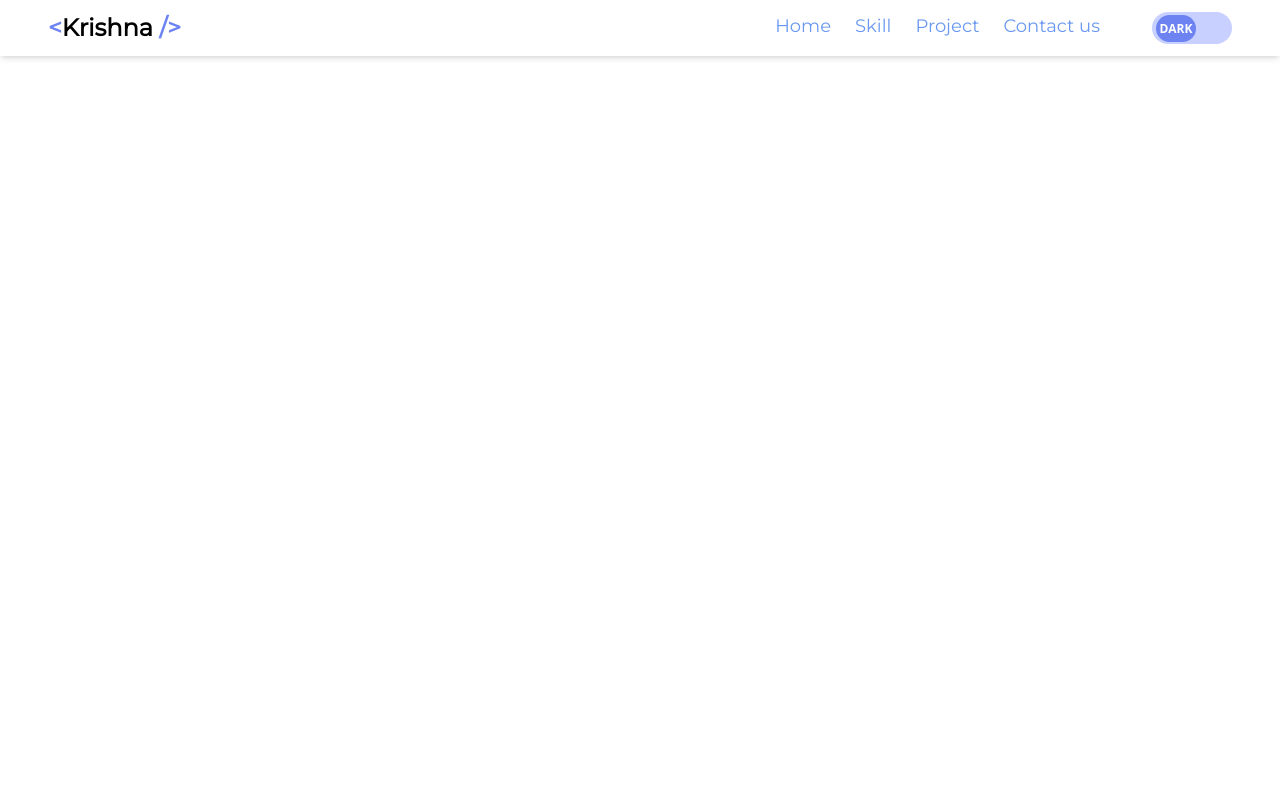
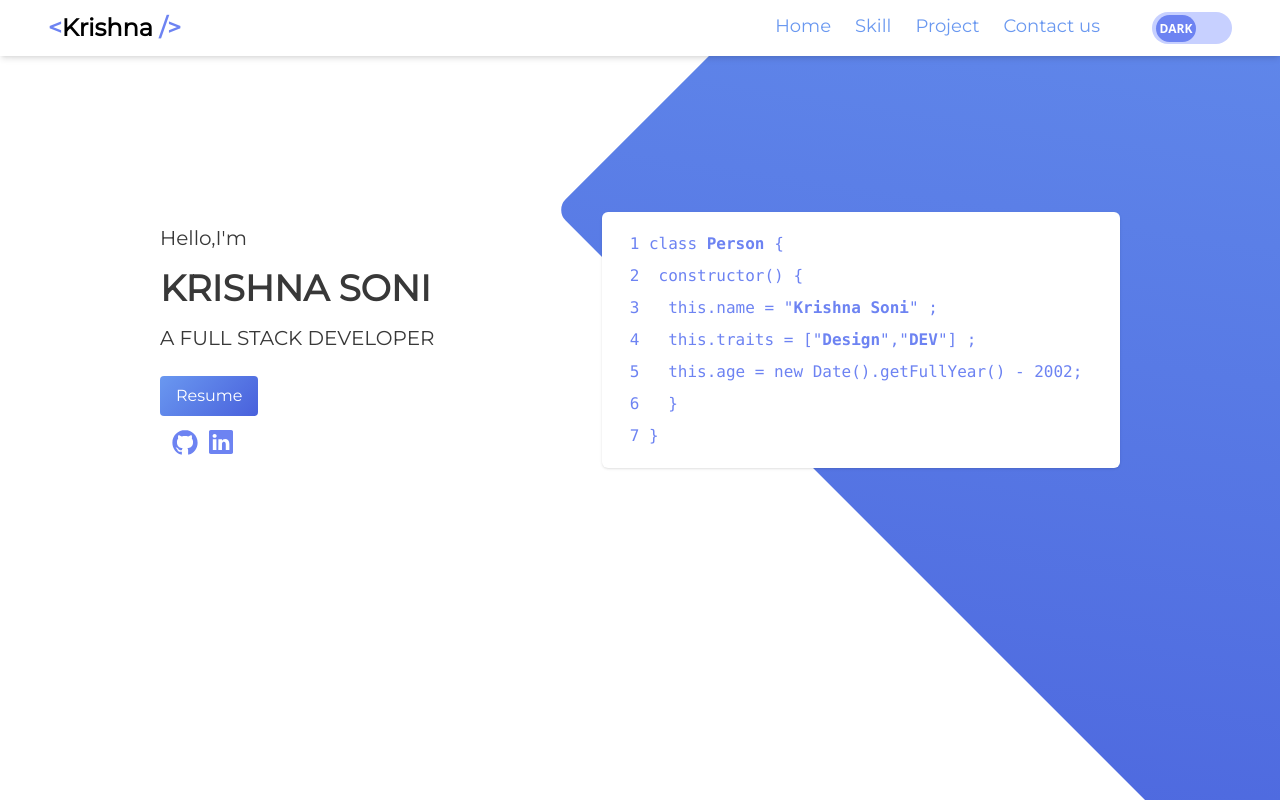
Before and after one commit to krishnaSONI011/portfolio2.0, a React (Create React App) app: page / in a window 1280 px wide. Shown: the top 800 px of the page. Built offline with nearby package versions, Linux system fonts and the light colour scheme.

Commit message:
home section complete

```diff
--- a/package.json
+++ b/package.json
@@ -8,7 +8,9 @@
     "@testing-library/user-event": "^13.5.0",
     "react": "^18.2.0",
     "react-dom": "^18.2.0",
+    "react-icons": "^4.11.0",
     "react-scripts": "5.0.1",
+    "react-type-animation": "^3.1.0",
     "web-vitals": "^2.1.4"
   },
   "scripts": {
--- a/src/App.css
+++ b/src/App.css
@@ -8,3 +8,18 @@
 .font-2{
   font-family: 'Nunito Sans', sans-serif;
 }
+body::-webkit-scrollbar {
+  width: 17px;
+}
+
+body::-webkit-scrollbar-track {
+  box-shadow: inset 0 0 6px rgba(0, 0, 0, 0.3);
+}
+
+body::-webkit-scrollbar-thumb {
+  background-color: #6D83F2;
+  outline: 1px solid #6A98F0;
+}
+.btn{
+  background:linear-gradient(134deg, #6A98F0 0%, #4961DC 99%)
+}
--- a/src/App.js
+++ b/src/App.js
@@ -2,12 +2,14 @@
 import './App.css';
 import Navbar from './Components/Navbar';
 import {DarkmodeProvider} from './Components/context/Darkmode.js'
+import Home from './Components/Home';
 function App() {
   return (
    <>
    <DarkmodeProvider>
 
    <Navbar/>
+   <Home/>
    </DarkmodeProvider>
    </>
   );
--- /dev/null
+++ b/src/Components/Bgshape.jsx
@@ -0,0 +1,36 @@
+import React from "react";
+
+export default function Bgshape() {
+  return (
+    <svg
+      xmlns="http://www.w3.org/2000/svg"
+      width="725"
+      height="990"
+      viewBox="0 0 725 990"
+      fill="none"
+    >
+      <rect
+        x="663.973"
+        y="-454"
+        width="1270.03"
+        height="939"
+        rx="15"
+        transform="rotate(45 663.973 -454)"
+        fill="url(#paint0_linear)"
+      />
+      <defs>
+        <linearGradient
+          id="paint0_linear"
+          x1="663.973"
+          y1="-454"
+          x2="1559.63"
+          y2="757.412"
+          gradientUnits="userSpaceOnUse"
+        >
+          <stop stop-color="#6A98F0" />
+          <stop offset="1" stop-color="#4961DC" />
+        </linearGradient>
+      </defs>
+    </svg>
+  );
+}
--- /dev/null
+++ b/src/Components/Codeintro.jsx
@@ -0,0 +1,17 @@
+import React from 'react'
+import { useDarkmode } from "./context/Darkmode";
+
+export default function Codeintro() {
+    let {darkmode} = useDarkmode()
+  return (
+    <div className={`shadow rounded-md  ${darkmode ? "text-white" : "text-[#6D83F2]"} p-3 px-7 ${darkmode ? "bg-[#383838]" : "bg-white"}`}>
+      <pre className={`py-2 `}>1 class <span className='font-extrabold'>Person</span> {'{'} </pre>
+      <pre>2&nbsp; constructor() {'{'} </pre>
+      <pre className='py-2'>3&nbsp;&nbsp; this.name = "<span className='font-extrabold'>Krishna Soni</span>" {';'} </pre>
+      <pre>4&nbsp;&nbsp; this.traits = ["<span className='font-extrabold'>Design</span>","<span className='font-extrabold'>DEV</span>"] {';'} </pre>
+      <pre className='py-2'>5&nbsp;&nbsp; this.age = new Date().getFullYear() - 2002; </pre>
+      <pre>6&nbsp;&nbsp; {'}'} </pre>
+      <pre className='py-2'>7 {'}'} </pre>
+    </div>
+  )
+}
--- /dev/null
+++ b/src/Components/Home.jsx
@@ -0,0 +1,54 @@
+import React from "react";
+
+import Bgshape from "./Bgshape";
+import Codeintro from "./Codeintro";
+import { useDarkmode } from "./context/Darkmode.js";
+import { DiGithubBadge } from "react-icons/di";
+import { BsLinkedin } from "react-icons/bs";
+let Home = () => {
+  let { darkmode } = useDarkmode();
+  return (
+    <>
+      <div className="absolute right-0 z-0">
+        <Bgshape />
+      </div>
+      <div className="h-[80vh] flex justify-center items-center font-1 ">
+        <div
+          className={`flex justify-between w-full px-40 mt-10 ${
+            !darkmode ? "text-[#383838]" : "text-white"
+          }`}
+        >
+          {/* name */}
+          <div>
+            <div className="text-xl py-3">Hello,I'm</div>
+
+            <h1 className={`text-4xl font-extrabold  py-1 `}>KRISHNA SONI</h1>
+
+            <div className={`py-3 text-xl `}>A FULL STACK DEVELOPER</div>
+            <button className="btn text-white px-4 py-2 mt-3 rounded">
+              Resume
+            </button>
+            {/* icon box */}
+            <div className="flex items-center justify-evenly w-20 mt-2">
+              <DiGithubBadge
+                className={`text-4xl ${
+                  darkmode ? "text-white" : "text-[#6D83F2]"
+                }`}
+              />
+              <BsLinkedin
+                className={`text-2xl ${
+                  darkmode ? "text-white" : "text-[#6D83F2]"
+                }`}
+              />
+            </div>
+          </div>
+          {/* code type intro */}
+          <div className="z-1 relative">
+            <Codeintro />
+          </div>
+        </div>
+      </div>
+    </>
+  );
+};
+export default Home;
--- a/src/Components/Navbar.jsx
+++ b/src/Components/Navbar.jsx
@@ -8,8 +8,8 @@ export default function Navbar() {
     },[darkmode])
 
   return (
-    <div className={`w-100 sticky py-3 shadow-md ${darkmode ? 'bg-[#232323]' : 'bg-white'} ${darkmode ? 'text-white' : 'text-black'}`} >
-      <div className="flex justify-between text-lg px-12">
+    <div className={`w-full z-10 fixed py-3 shadow-md ${darkmode ? 'bg-[#232323]' : 'bg-white'} ${darkmode ? 'text-white' : 'text-black'}`} >
+      <div className="flex justify-between text-lg px-12 ">
         {/* Name logo */}
         <div className="logo font-1 font-semibold text-2xl">
           <span className="text-[#6D83F2] ">&lt;</span>Krishna
```
Also changed, not shown: src/Components/Giticon.jsx (added), 1 other file (tests, documents, lock files or other folders).
